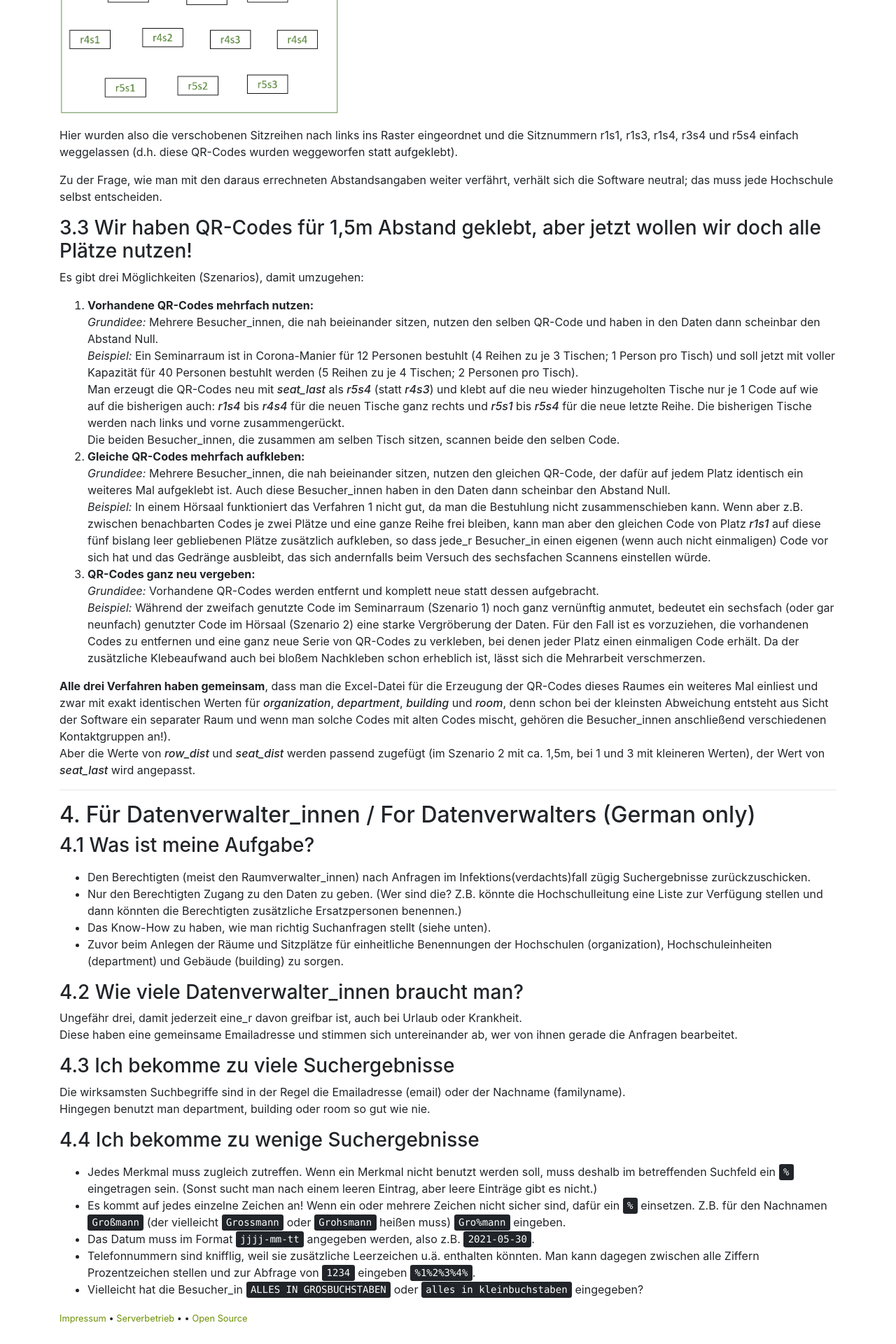
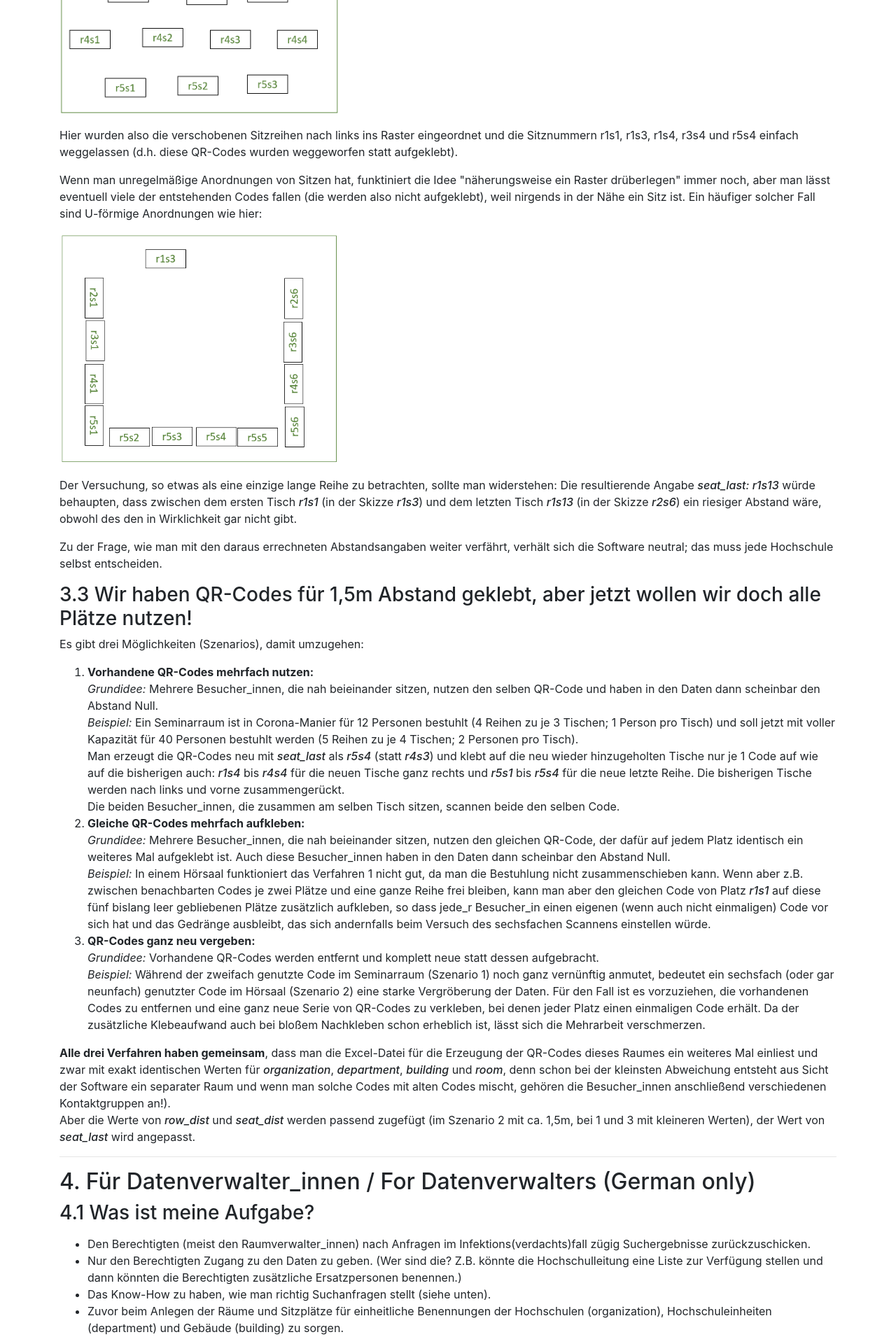
Before and after one commit to prechelt/anwesende, a Django app: template anwesende/templates/room/faq.html in a window 1280 px wide. Shown: the part 4062-5982 px from the top of the page at 70% size. Before the commit the page ends 5953 px from the top, so only its background shows below. Run offline with Django 3.2, Linux system fonts and the light colour scheme; the template is opened without the code that fills it, so the values that code supplies are empty; some libraries are stand-ins or nearby versions.

Commit message:
faq.html: Discuss U-shaped seating (with figure).

```diff
--- a/anwesende/templates/room/faq.html
+++ b/anwesende/templates/room/faq.html
@@ -325,6 +325,23 @@
     einfach weggelassen (d.h. diese QR-Codes wurden weggeworfen statt aufgeklebt).
   </p>
   <p>
+    Wenn man unregelmäßige Anordnungen von Sitzen hat, funktiniert die Idee
+    "näherungsweise ein Raster drüberlegen" immer noch, aber man lässt eventuell
+    viele der entstehenden Codes fallen (die werden also nicht aufgeklebt),
+    weil nirgends in der Nähe ein Sitz ist.
+    Ein häufiger solcher Fall sind U-förmige Anordnungen wie hier:
+  </p>
+  <p><img src="{% static 'images/seatname-example-u.png' %}" style="width: 25rem"></p>
+  <p>
+    Der Versuchung, so etwas als eine einzige lange Reihe zu betrachten, sollte
+    man widerstehen: Die resultierende Angabe <var>seat_last: r1s13</var>
+    würde behaupten, dass zwischen dem ersten Tisch <var>r1s1</var>
+    (in der Skizze <var>r1s3</var>)
+    und dem letzten Tisch <var>r1s13</var>
+    (in der Skizze <var>r2s6</var>) ein riesiger Abstand wäre,
+    obwohl des den in Wirklichkeit gar nicht gibt.
+  </p>
+  <p>
     Zu der Frage, wie man mit den daraus errechneten Abstandsangaben weiter verfährt,
     verhält sich die Software neutral; das muss jede Hochschule
     selbst entscheiden.
```
